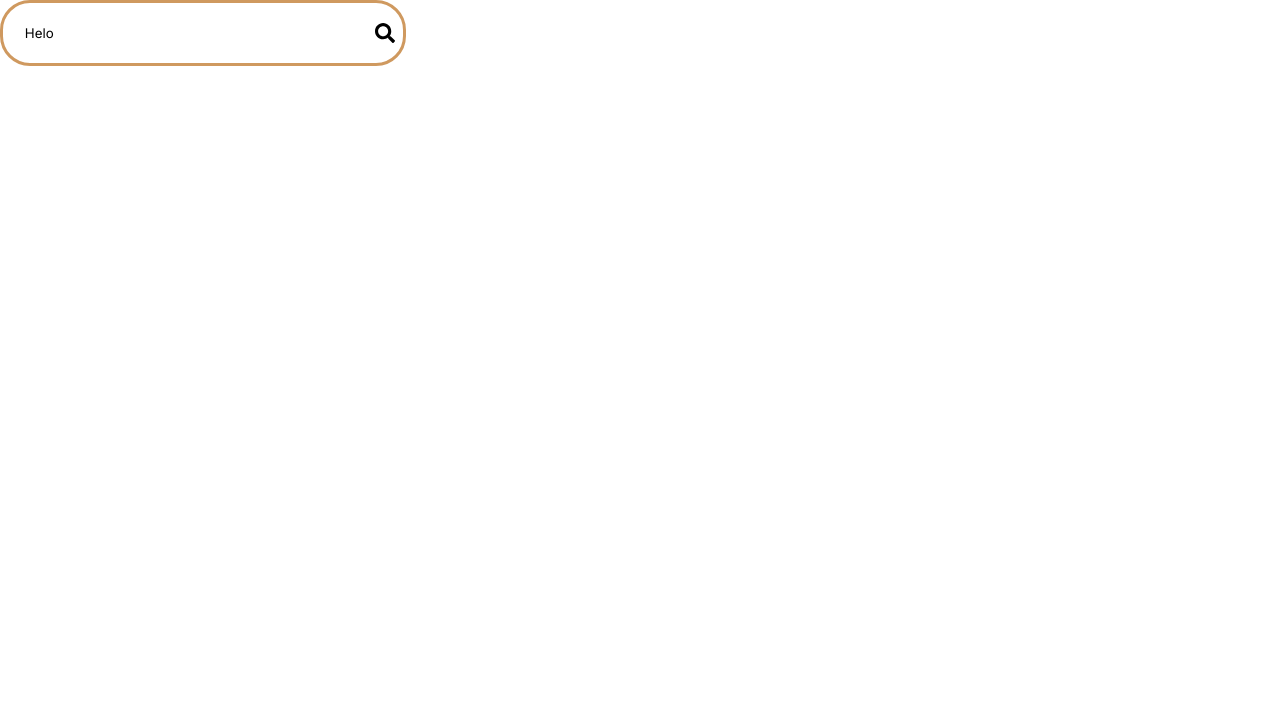
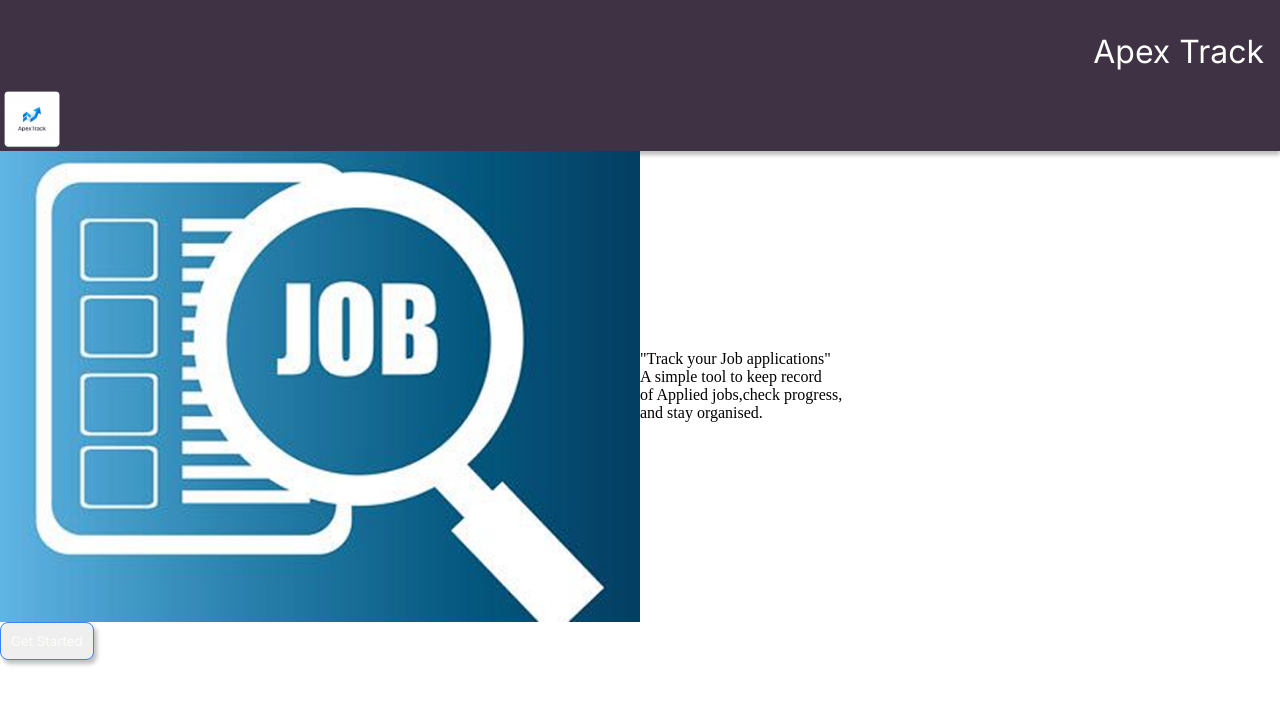
Before and after one commit to siyabongamasiya/job-application-tracker, a React (Vite) app: page / in a window 1280 px wide. Shown: the top 704 px of the page. Built offline with nearby package versions, Linux system fonts and the light colour scheme.

Commit message:
mod:changed nav and added top and mid sections in landing page

```diff
--- a/src/App.css
+++ b/src/App.css
@@ -46,6 +46,7 @@ body,
   color: var(--background);
   display: flex;
   flex-direction: column;
+  box-shadow: 0px 4px 4px 0px rgba(0, 0, 0, 0.25);
   gap: 1rem;
 }
 
@@ -71,6 +72,16 @@ body,
   width: 5%;
   max-height: 100%;
   border-radius: 30%;
+}
+
+#hero-section {
+  display: flex;
+  justify-content: center;
+  align-items: center;
+}
+
+#hero-section > * {
+  width: 50%;
 }
 
 #button-container button {
@@ -169,7 +180,7 @@ body,
   font-weight: var(--body-text-weight);
 }
 
-.search-input:focus{
+.search-input:focus {
   border: 1px solid transparent !important;
   outline: none !important;
   box-shadow: none !important;
--- a/src/App.tsx
+++ b/src/App.tsx
@@ -1,41 +1,13 @@
 import "./App.css";
 import { Toaster } from "sonner";
-import NavBar from "./components/NavBar";
-import Button from "./components/Button";
-import FilterBar from "./components/FilterBar";
-import { useState } from "react";
-import DateFilter from "./components/DateFilter";
-import Footer from "./components/Footer";
-import InputField from "./components/InputField";
-import JobModal from "./components/JobFormModal";
-import JobListItem from "./components/JobItem";
-import testImage from "./assets/Frame 36-2.png";
-import JobList from "./components/JobList";
+import LandingPage from "./pages/LandingPage";
 import LoginForm from "./components/LoginForm";
-import RegisterForm from "./components/RegisterForm";
-import SearchBar from "./components/SearchBar";
 
 function App() {
-  const [category, setCategory] = useState("");
   return (
     <>
-      {/* <NavBar title="Job Application Tracker" hasBackButton={false} /> */}
-      {/* <Button text="Get Started" color="#3B82F6" onClick={() => {}}/> */}
-      {/* <FilterBar onFilterChange={(newValue) => {setCategory(newValue)}} categories={["IT","Javascript","C++"]} category={category}/> */}
-      {/* <DateFilter/> */}
-      {/* <Footer/> */}
-      {/* <InputField label="Username" value="" onChange={() => {}} placeholder="username"/> */}
-      {/* <JobModal isOpen={true} onClose={() => {}} onSubmit={() => {}}/> */}
-      {/* <JobListItem
-        company="Google"
-        role="Full stack dev"
-        dateApplied="2025/09/14"
-        statusImage={testImage}
-      /> */}
-      {/* <JobList/> */}
-      {/* <LoginForm onSubmit={() => {}}/> */}
-      {/* <RegisterForm onSubmit={() => {}}/> */}
-      <SearchBar value="Helo" onChange={() => {}} placeholder="Search"/>
+      {/* <LoginForm onSubmit={() => {}} /> */}
+      <LandingPage />
       <Toaster richColors />
     </>
   );
--- a/src/pages/LandingPage.tsx
+++ b/src/pages/LandingPage.tsx
@@ -0,0 +1,38 @@
+import React from "react";
+import NavBar from "../components/NavBar";
+import hero from "../assets/hero.png";
+import Button from "../components/Button";
+
+export default function LandingPage() {
+  return (
+    <div>
+      <TopSection />
+      <MidSection />
+    </div>
+  );
+}
+
+const TopSection = () => {
+  return (
+    <div>
+      <NavBar title="Apex Track" hasBackButton={false} />
+    </div>
+  );
+};
+
+const MidSection = () => {
+  return (
+    <div>
+      <div id="hero-section">
+        <img src={hero} alt="hero" />
+        <p>
+          <span>"Track your Job applications"</span> <br/>
+          <span>A simple tool to keep record</span> <br/>
+          <span>of Applied jobs,check progress,</span> <br/>
+          <span>and stay organised.</span>
+        </p>
+      </div>
+      <Button text="Get Started" onClick={() => {}} style={{}} />
+    </div>
+  );
+};
```
